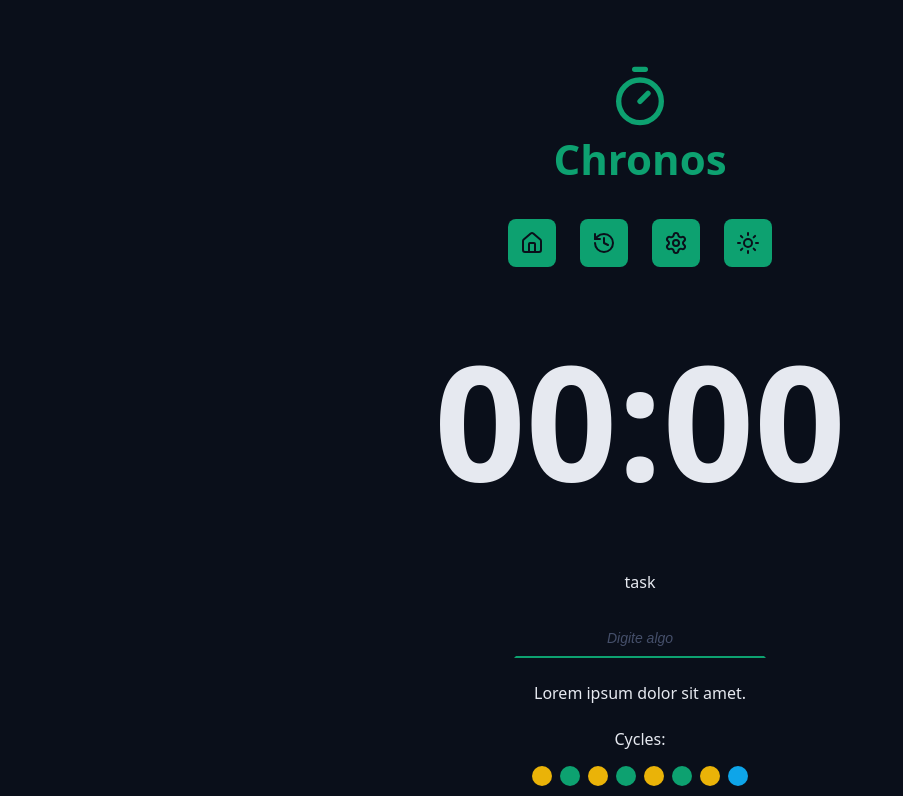
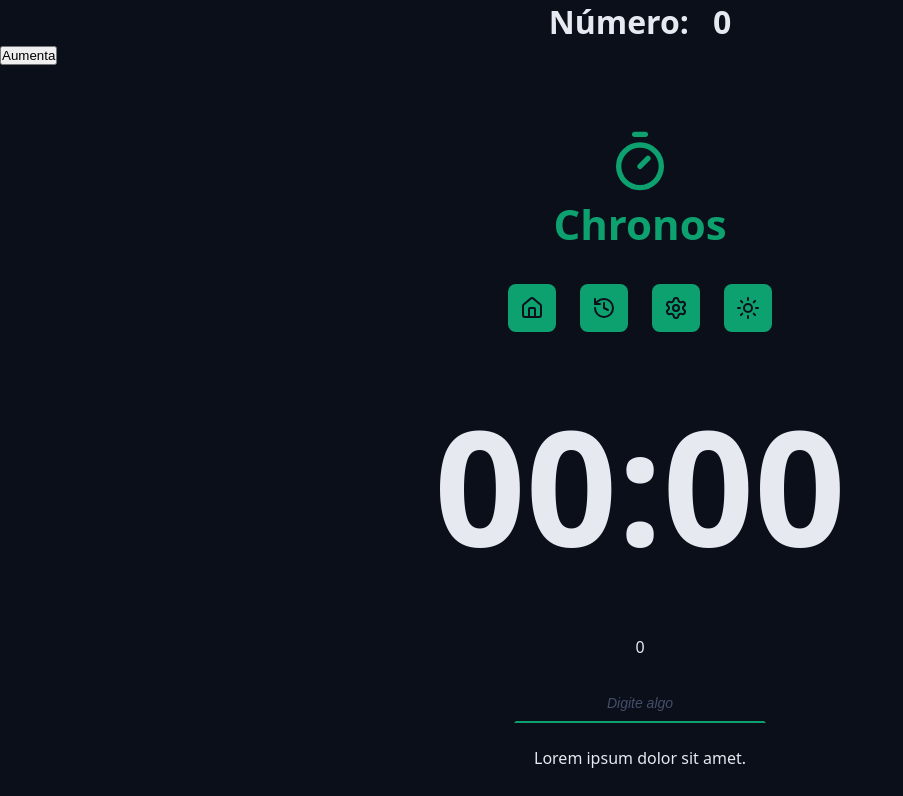
Before and after one commit to PauloMoraesDevJava/chronos-pomodoro, a React (Vite) app: page / in a window 1280 px wide. Shown: the top 796 px of the page, without its empty margins (0-903 px from the left). Built offline with nearby package versions, Linux system fonts and the light colour scheme.

Commit message:
criando botao teste

```diff
--- a/src/App.tsx
+++ b/src/App.tsx
@@ -2,6 +2,7 @@ import './styles/theme.css';
 import './styles/global.css';
 
 import {} from './components/heading/index';
+import { Heading } from './components/heading/index';
 import { Container } from './components/container/index';
 import { Logo } from './components/logo';
 import { Menu } from './components/menu';
@@ -11,10 +12,26 @@ import { Cycles } from './components/cycles';
 import { DefaultButton } from './components/defaultbutton';
 import { PlayCircleIcon } from 'lucide-react';
 import { Footer } from './components/footer/index';
+import { useState } from 'react';
 
 export function App() {
+  const [numero, setNumero] = useState(() => {
+    console.log('Lazy initialization');
+    return 0;
+  });
+
+  function handleClick() {
+    // setNumero(prevState => prevState +1);
+    setNumero(1);
+  }
+
   return (
     <>
+      <Heading>
+        Número: <span>{numero}</span>
+      </Heading>
+      <button onClick={handleClick}>Aumenta</button>
+
       <Container>
         <Logo />
       </Container>
@@ -31,7 +48,7 @@ export function App() {
         <form className='form' action=''>
           <div className='formRow'>
             <DefaultInput
-              labelText='task'
+              labelText={numero.toString()}
               id='meuInput'
               type='text'
               placeholder='Digite algo'
@@ -53,7 +70,7 @@ export function App() {
       </Container>
 
       <Container>
-        <Footer/>
+        <Footer />
       </Container>
     </>
   );
```
